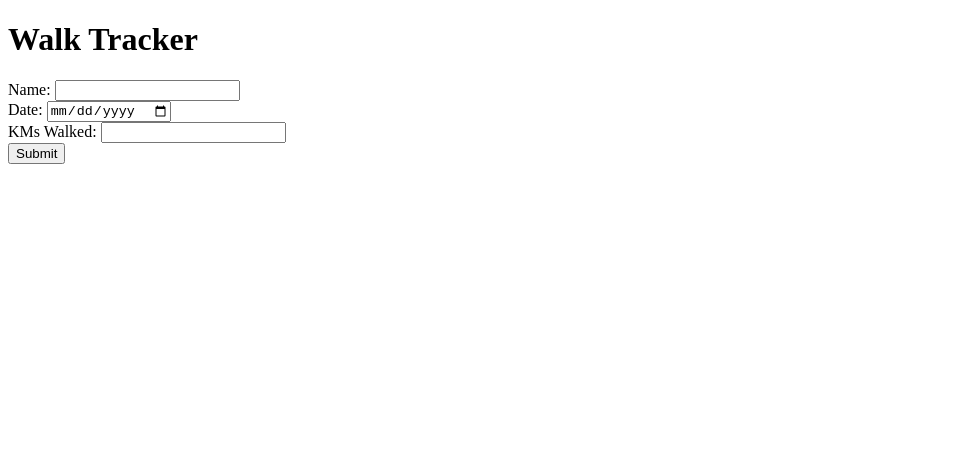
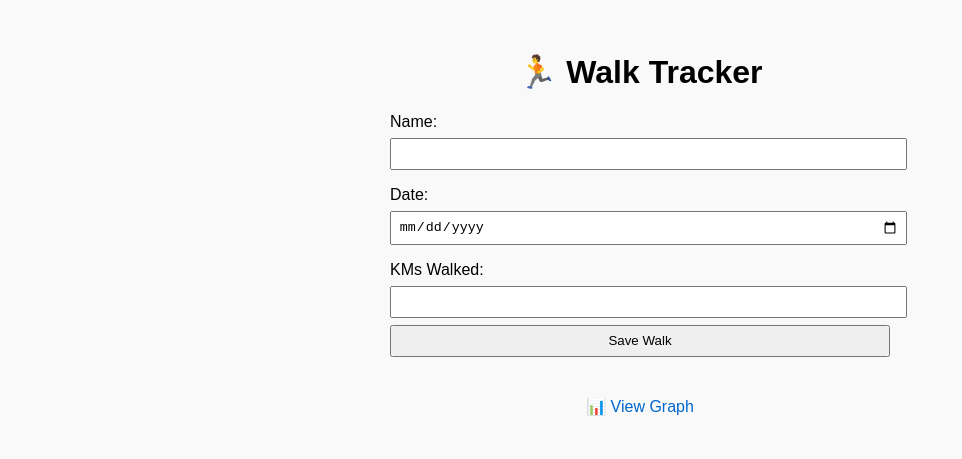
Before and after one commit to Seppii/Walkies, a plain HTML site: page index.html in a window 1280 px wide. Shown: the whole page, without its empty margins (0-962 px from the left). Drawn offline with Linux system fonts and the light colour scheme.

Commit message:
Update index.html

```diff
--- a/index.html
+++ b/index.html
@@ -2,16 +2,57 @@
 <html>
 <head>
   <title>Walk Tracker</title>
-  <meta charset="UTF-8" />
+  <meta charset="UTF-8">
+  <style>
+    body {
+      font-family: sans-serif;
+      padding: 2em;
+      max-width: 500px;
+      margin: auto;
+      background: #f9f9f9;
+    }
+    h1 {
+      text-align: center;
+    }
+    label {
+      display: block;
+      margin-top: 1em;
+    }
+    input, button {
+      width: 100%;
+      padding: 0.5em;
+      margin-top: 0.5em;
+    }
+    .links {
+      margin-top: 2em;
+      text-align: center;
+    }
+    .links a {
+      display: inline-block;
+      margin: 0.5em;
+      text-decoration: none;
+      color: #0066cc;
+    }
+  </style>
 </head>
 <body>
-  <h1>Walk Tracker</h1>
+  <h1>🏃 Walk Tracker</h1>
   <form id="walkForm">
-    <label>Name: <input type="text" id="name" required></label><br>
-    <label>Date: <input type="date" id="date" required></label><br>
-    <label>KMs Walked: <input type="number" id="kms" step="0.1" required></label><br>
-    <button type="submit">Submit</button>
+    <label>Name:
+      <input type="text" id="name" required>
+    </label>
+    <label>Date:
+      <input type="date" id="date" required>
+    </label>
+    <label>KMs Walked:
+      <input type="number" id="kms" step="0.01" required>
+    </label>
+    <button type="submit">Save Walk</button>
   </form>
+
+  <div class="links">
+    <a href="graph.html">📊 View Graph</a>
+  </div>
 
   <script src="script.js"></script>
 </body>
```
